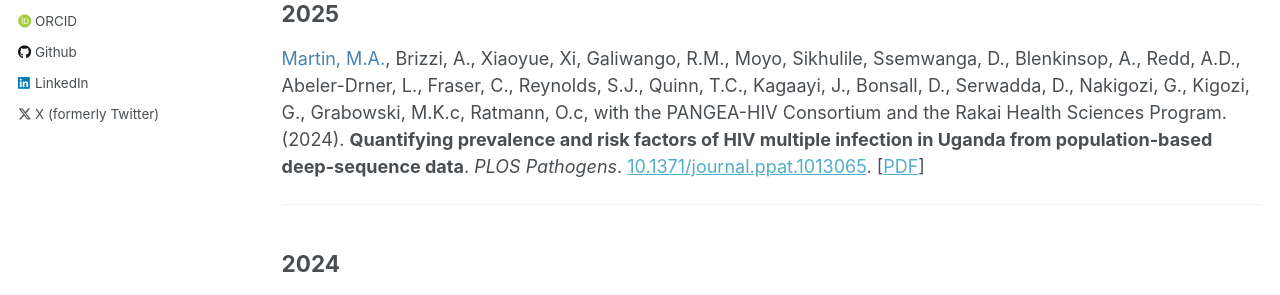
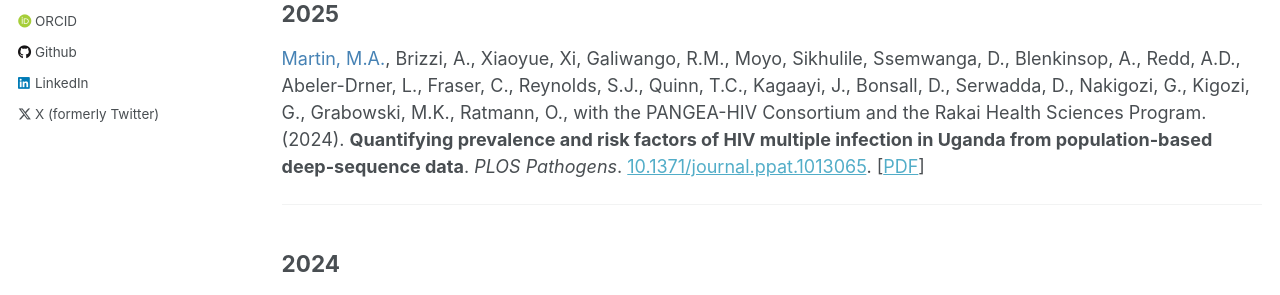
Before and after one commit to m-a-martin/m-a-martin.github.io, a Jekyll site: the page built from _pages/publications.md, in a window 1280 px wide and 900 px high. Shown: the part 367-662 px from the top of the window. Built offline with Jekyll 4.4.1, drawn with Linux system fonts in a browser that asks for light colours; some web fonts are replaced.

```diff
--- a/_pages/publications.md
+++ b/_pages/publications.md
@@ -16,7 +16,7 @@ author_profile: true
 ## 2025
 <span style="color:steelblue">Martin, M.A.</span>, Brizzi, A., Xiaoyue, Xi, Galiwango, R.M., Moyo, Sikhulile, Ssemwanga, D., Blenkinsop, A., Redd,
 A.D., Abeler-Drner, L., Fraser, C., Reynolds, S.J., Quinn, T.C., Kagaayi, J., Bonsall, D., Serwadda, D.,
-Nakigozi, G., Kigozi, G., Grabowski, M.K.c, Ratmann, O.c, with the PANGEA-HIV Consortium and the Rakai
+Nakigozi, G., Kigozi, G., Grabowski, M.K., Ratmann, O., with the PANGEA-HIV Consortium and the Rakai
 Health Sciences Program. (2024). **Quantifying prevalence and risk factors of HIV multiple infection in Uganda
 from population-based deep-sequence data**. *PLOS Pathogens*. [10.1371/journal.ppat.1013065](https://doi.org/10.1371/journal.ppat.1013065
 ). \[[PDF](https://m-a-martin.github.io/files/hiv_mi.pdf)]
```
